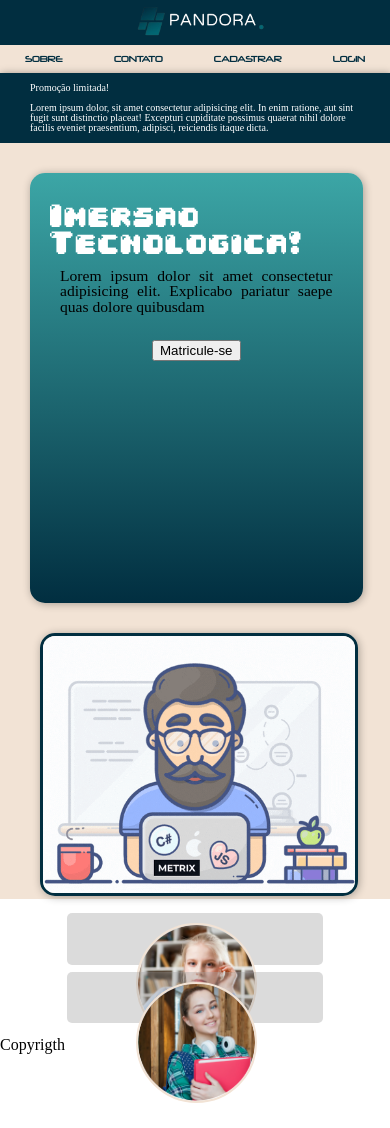
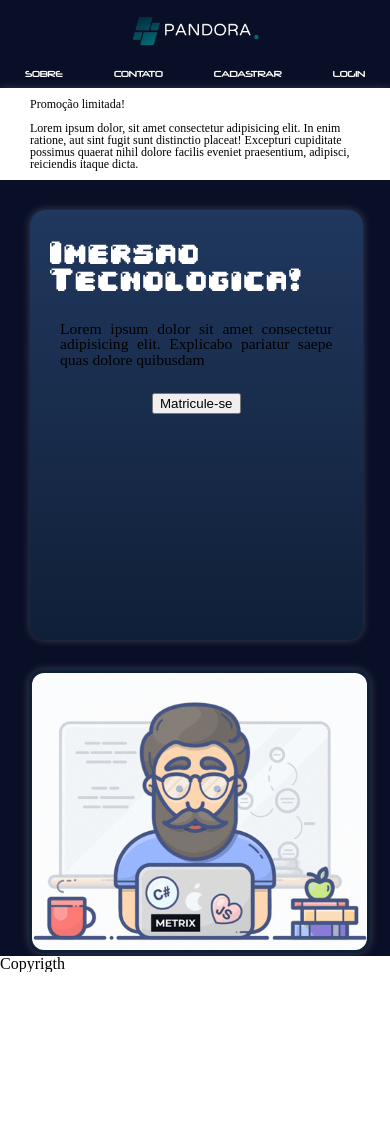
Before and after one commit to CairoHS/Pandora, a plain HTML site: page front_end/index.html in a window 390 px wide. After the commit the page ends 972 px from the top, so only its background shows below. Drawn offline with Linux system fonts and the light colour scheme.

Commit message:
Versão 0.9

```diff
--- a/front_end/index.css
+++ b/front_end/index.css
@@ -11,44 +11,39 @@
 }
 
 :root{
-    --azul1: #012E40;
-    --azul2: #024959;
-    --azul3: #026773;
-    --azul4: #3CA6A6;
-    --beje:  #F2E3D5;
-    --cinzaescuro: #888888;
-    --cinzaclaro: #a3a3a363;
-    --branco: #ffffff;
-    --preto: #000000;
+    --fundo: #090F26;
+    --fundo2: #ffffff;
+    --fonte: #ffffff;
+    --fonte2: #000000;
+    --tom1: #101F38;
+    --tom2: #20385E;
+    --sombra: #00000036;
+    --sombra2: #ffffff36;
+    --fundoinput: #a3a3a315;
+    --bordas: #101f3857;
 }
 
 
 #cabecalho{
     display: flex;
     justify-content: space-between;
-    background-color: var(--beje);
+    background-color: var(--fundo);
     width: 100%; height: 100%;
-    margin: 0; padding: 10px 0px 10px 0px;
+    margin: 0; padding: 10px 0px;
 }
 
 #logo{
     display: flex;
+    margin-left: 30px;
 }
 
 #cont_img_logo{
-    width: 150px; height: 50px;
+    margin-top: 5px;
+    width: 150px; height: min-content;;
 }
 
 #imagemlogo{
-    padding: 5px;
-    background-image: linear-gradient(to right, var(--azul4), var(--azul1));
     width: 100%;
-}
-
-#bordatriangulologo{
-    margin-left: 10px;
-    border-top: 47px solid var(--azul1);
-    border-right: 30px solid transparent;
 }
 
 #caixa_busca{
@@ -61,30 +56,32 @@
 }
 
 
-
 #caixa_logo_pesquisa{
-    width: 20px; height: 20px;
-    margin: auto; padding: 3px;
-    margin: 2px;
-    border: 1px solid var(--cinzat);
+    width: 20px; height: 30px;
+    margin: auto; padding: 1px 5px;
+    border: 1px solid var(--tom2);
+    border-right: 0px;
     border-radius: 30px 0px 0px 30px;
-    background-color: var(--cinzat);
+    background-color: var(--fundoinput);
 }
 
 #logo_pesquisa{
     width: 100%;
+    margin-top: 5px;
+    filter: invert();
 }
 
 #busca{
     width: 100%; height: 30px;
-    background-color: var(--cinzat);
+    background-color: var(--fundoinput);
+    border: 1px solid var(--tom2);
+    border-left: 0px;
     border-radius: 0px 40px 40px 0px;
-    border: 1px solid var(--cinzat);
-    color: var(--preto);
+    color: var(--fonte);
 }
 
 #bar{
-    margin: auto 10px;
+    margin: auto 15px;
 }
 
 #bar > a{
@@ -94,67 +91,68 @@
     font-weight: bold;
     font-size: 1vw;
     font-family: 'neuropol';
-    color: var(--azul1);
+    color: var(--fonte);
 }
 
-/*Corpo*/
+/* Promoção */
 
-#sessao_promocao{ /* Promoção */
-    background-color: #012E40;
-    color: var(--branco);
+#sessao_promocao{
+    background-color: var(--fundo2);
+    color: var(--fonte2);
     max-width: 100%;
-    box-shadow: 1px 1px 8px rgba(0, 0, 0, 0.404);
+    box-shadow: 1px 1px 8px var(--sombra2);
 }
 
 #promocao{
     margin: 0px 20px; padding: 10px;
-    font-size: 1.2vw;
+    font-size: 15px;
 }
 
 #cronometro{
     width: min-content;
 }
+/*Corpo*/
 /* Apresentacao */
 #apresentacao{
     display: flex;
     width: 100%;
     text-align: center;
-    background-color: var(--beje);
+    background-color: var(--fundo);
     display: flex;
     justify-content: space-between;
 }
 
 #banner{
-    margin: auto;
-    width: 40vw;
+    margin: 30px auto ;
+    width: 39vw;
 }
 
 #banner > img{
     width: 100%; height: auto;
     border-radius: 15px;
-    border: 3px solid var(--azul1);
-    box-shadow: 1px 1px 8px rgba(0, 0, 0, 0.308);
+    border: 3px solid var(--tom1);
+    box-shadow: 0px 0px 10px var(--sombra2);
 }
 
 #texto{
     display: block;
     padding: 20px; margin: 30px;
-    width: 40vw; height: 30vw;
+    width: 40vw; height: 29vw;
     text-align: center;
-    background-image: linear-gradient(to bottom, var(--azul4), var(--azul1));
+    background-image: linear-gradient(to bottom, var(--tom2), var(--tom1));
     border-radius: 15px;
-    box-shadow: 1px 1px 8px rgba(0, 0, 0, 0.308);
+    box-shadow: 0px 0px 8px rgba(255, 255, 255, 0.219);
 }
 
 #texto > h1{
     padding: 10px 0px 0px 0px;
     font-family: "04b", Arial, Helvetica, sans-serif;
-    font-size: 2vw;
-    color: var(--branco);
+    font-size: 35px;
+    color: var(--fonte);
 }
 
 #texto > p{
-    font-size: 1.5vw;
+    font-size: 30px;
     text-align: justify;
     padding: 10px;
 }
@@ -163,88 +161,32 @@
     margin: 0;
 }
 
-#caixa_alunos{
-    display: grid;
-    margin-bottom: 10px;
-    width: 100%;
-    justify-content: space-evenly;
-}
-
-.aluno{
-    display: flex;
-    background-color: var(--cinzaclaro);
-    padding: 10px; margin: 0.5vw;
-    max-height: 5vw;
-    border-radius: 5px;
-    color: var(--branco);
-    }
-
-.imagem_aluno{
-    width: 7vw;
-    margin: auto;
-}
-
-.imagem_aluno > img{
-    width: 100%;
-    border: 2px solid var(--beje);
-    border-radius: 50%;
-}
-
-#texto_aluno {
-    text-align: left;
-}
-
-#texto_aluno > h1{
-    display: inline;
-    width: min-content;
-    font-size: 1vw;
-    font-weight: bold;
-    font-family: Arial, Helvetica, sans-serif;
-    margin-left: 10px;
-}
-
-#texto_aluno > p{
-    text-align: justify;
-    font-size: 0.9vw;
-    font-style: italic;
-    font-family: Arial, Helvetica, sans-serif;
-    margin: 2px 0px 0px 15px;
-}
-
-#comentarios{
-    margin: 1vw auto 0px auto;
-    width: 150px;
-}
-
 /* Informativos */
 
 #apresentacao_plataformas{
     padding: 10px 0px;
-    background-color: var(--branco);
+    background-color: var(--fonte);
     width: 100%;
 }
 
 #informacoes{
     display: flex;
     justify-content: space-between;
-    padding: 15px;
+    margin: 0px 1vw; padding: 15px;
 }
 
 .multiplataformas{
     display: flex;
-    border: 1px solid var(--cinzaclaro);
+    border: 1px solid var(--bordas);
     border-radius: 10px;
-    max-width: 500px;
-    min-width: 100px;
-    margin: 0px 1vw; padding: 5px;
-
+    min-width: 30vw;
+    padding: 5px;
 }
 
 .imagem_inf{
-    padding: 5px;
-    margin: auto;
+    padding: 5px; margin: auto 0px;
     width: 25px;
-    opacity: 30%;
+    opacity: 60%;
 }
 
 .imagem_inf > img{
@@ -254,13 +196,10 @@
 .legenda{
     margin: auto 0px; padding: 15px;
     font-family: Arial, Helvetica, sans-serif;
-    font-size: 1vw;
-    color: var(--azul1);
+    font-size: 15px;
+    font-weight: bold;
+    color: var(--tom2);
 }
-
-
-
-
 
 
 
@@ -271,62 +210,33 @@
 
     /*Cabecalho*/
 
-
     #cont_img_logo{/* Caixa para img da logo */
-        width: 100px; height: 35px;/*Comprimento e altura*/
+        width: 130px; /*Comprimento*/
+        transition: 0.5s;
     }
 
-    #bordatriangulologo{/*Final da logo triangular*/
-        border-top: 35px solid var(--azul1); /*Borda superior*/
-        border-right: 30px solid transparent; /*Borda lateral direita*/
-        margin-left: 10px; /*Margem lateral esquerdo*/
+    #caixa_logo_pesquisa{
+        height: 25px;
     }
 
-    #imagemlogo{/* Imagem da logo*/
-        padding: 5px;/*Espaçamento interno*/
-        background-image: linear-gradient(to right, var(--azul4), var(--azul1));/*Cor de fundo*/
-        width: 100%;/*Comprimento*/
-    }
-
-    #caixa_busca{ /*Caixa de pesquisa de cursos*/
-        margin: auto;/* Margem total */
-        width: 18%; height: 30px; /*Comprimento e altura*/
-        text-align: center; /*Alinhamento de texto*/
-    }
-
-    #bar > a{
-        text-decoration: none;
-        text-transform: uppercase;
-        margin: 0px 15px;
-        font-weight: bold;
-        font-size: 1vw;
-        font-family: 'neuropol';
-        color: var(--azul1);
+    #busca{
+        height: 25px;
+        font-size: 11px;
     }
 
     /*CORPO*/
 
-   .aluno{
-        max-height: 4vw;
-   }
-
-   #comentarios{
-        margin: 0.5vw auto;
-   }
+    #texto > h1{
+        font-size: 30px;
+    }
+    #texto > p{
+        font-size: 20px;
+    }
 
     /*Informativos*/
-    .multiplataformas{
-        display: flex;
-        border: 1px solid var(--cinzaclaro);
-        border-radius: 10px;
-        max-width: 200px;
-        min-width: 150px;
-        margin: 0px 10px;
-    }
 
     .imagem_inf{
         padding: 5px;
-        margin: auto;
         width: 25px;
         opacity: 30%;
     }
@@ -336,11 +246,7 @@
     }
 
     .legenda{
-        margin: auto 0px; padding: 15px;
-        font-family: Arial, Helvetica, sans-serif;
-        font-size: 1vw;
-        font-weight: bold;
-        color: var(--azul1);
+
     }
 
 }
@@ -349,35 +255,40 @@
 /* Tela com até 768px Tablet*/
 @media (max-width: 768px){
 
+
+    /*Promoçao*/
+    #promocao{
+        font-size: 12px;
+    }
+
+    /*Corpo*/
+
+    #texto > h1{
+        font-size: 20px;
+    }
+
+    #texto > p{
+        font-size: 15px;
+    }
+
    /*Informativos*/
    #informacoes{
         display: grid;
-        column-gap: 50px;
-        grid-template-columns: auto auto auto;
-   }
-
-   #comentarios{
-        display: none;
+        grid-template-columns: auto auto;
+        row-gap: 10px;
+        justify-content: space-around;
+        margin: 0px auto;
    }
 
    .imagem_inf{
         padding: 5px;
-        margin: auto;
         width: 25px;
         opacity: 30%;
     }
 
-    #informacoes{
-        display: grid;
-        padding: 15px;
-    }
 
     .multiplataformas{
-        display: flex;
-        border: 1px solid var(--cinzaclaro);
-        border-radius: 10px;
-        max-width: 200px;
-        min-width: 150px;
+        min-width: 30vw;
     }
 }
 
@@ -392,7 +303,7 @@
     }
 
     #logo{ /*Conteiner para logo*/
-        margin: 0; padding: 0;
+        margin: 10px 0px; padding: 0;
         width: 100vw;
         justify-content: center;
         background-color: var(--azul1);
@@ -409,11 +320,6 @@
         border: none;
         width: 100%;
         background-image: none;
-    }
-
-    #bordatriangulologo{ /*Ponta do conteincer para imagem da logo*/
-        display: none;
-
     }
 
     #caixa_busca{ /*Caixa de pesquisa*/
@@ -437,14 +343,10 @@
 
     /*Corpo*/
 
-    #sessao_promocao{ /* Promoção */
-        background-color: #012E40;
-        color: var(--branco);
-        box-shadow: 1px 1px 8px rgba(0, 0, 0, 0.404);
-    }
+    /* Promoção */
 
     #promocao{
-        font-size: 10px;
+        font-size: 12px;
     }
 
     /* Apresentacao */
@@ -456,7 +358,7 @@
 
     #banner{
         margin: auto;
-        width: 80vw;
+        width: 86vw;
     }
 
     #texto{
@@ -487,57 +389,6 @@
         display: none;
     }
 
-
-
-    #caixa_alunos{
-        display: grid;
-        margin: 10px 0px;
-        width: 100%;
-    }
-
-    .aluno{
-        display: grid;
-        margin: 1vw;
-        max-height: 8vw;
-    }
-
-    .imagem_aluno{
-        width: 30vw;
-        margin: auto;
-    }
-
-    .imagem_aluno > img{
-        width: 100%;
-        border: 2px solid var(--beje);
-        border-radius: 50%;
-    }
-
-    #texto_aluno {
-        text-align: left;
-    }
-
-    #texto_aluno > h1{
-        display: inline;
-        width: min-content;
-        font-size: 1vw;
-        font-weight: bold;
-        font-family: Arial, Helvetica, sans-serif;
-        margin-left: 10px;
-    }
-
-    #texto_aluno > p{
-        text-align: justify;
-        font-size: 0.9vw;
-        font-style: italic;
-        font-family: Arial, Helvetica, sans-serif;
-        margin: 2px 0px 0px 15px;
-    }
-
-    #comentarios{
-        margin: 1vw auto 0px auto;
-        width: 150px;
-    }
-
 }
 
 /* Tela com até 375px Celular*/
--- a/front_end/index.html
+++ b/front_end/index.html
@@ -18,8 +18,6 @@
             <div id="cont_img_logo"> <!-- Caixa para img da logo -->
                 <img id="imagemlogo" src="img/logoheader.png" alt="Logo Pandora"> <!-- Img da Logo -->
             </div> <!-- Fim da caixa para img da logo-->
-            <div id="bordatriangulologo"> <!-- Borda para estilização da caixa logo-->
-            </div><!-- Fim da Borda para estilização da caixa logo-->
         </div><!-- Fim do conteiner da logo-->
 
         <!-- Área da caixa de pesquisa -->
@@ -54,12 +52,10 @@
         <article id="apresentacao">
             <section id="texto">
                 <h1>Imersao Tecnologica!</h1>
+                <br>
                 <p>Lorem ipsum dolor sit amet consectetur adipisicing elit. Explicabo pariatur saepe quas dolore quibusdam</p>
-
-                    <br>
-                    <button id="matricular"> Matricule-se</button>
-                    <button id="comentarios"><span>Mais comentários</span></button>
-                </div>
+                <br>
+                <button id="matricular"><span>Matricule-se</span></button>
             </section>
             <div id="banner">
                 <img src="img/devesenvolvedor.gif" alt="Animação de um devesenvolvedor.">
@@ -68,7 +64,7 @@
 
         <!-- Multiplataformas -->
         <article id="apresentacao_plataformas">
-            <section id="informacoes">
+            <div id="informacoes">
                 <div class="multiplataformas">
                     <div class="imagem_inf"><img src="img/icon_cell.png" alt="Celular"></div>
                     <span class="legenda">Versão Mobile disponível!</span>
@@ -83,28 +79,7 @@
                     <div class="imagem_inf"><img src="img/icon_cell.png" alt="Celular"></div>
                     <span class="legenda">Multiplataformas</span>
                 </div>
-            </section>
-        </article>
-        <article>
-            <div id="caixa_alunos">
-                <div class="aluno">
-                    <div class="imagem_aluno">
-                        <img src="img/aluno1_250px.png" alt="Aluno fictício 1">
-                    </div>
-                    <div id="texto_aluno">
-                        <h1>Nome do aluno, profissão</h1>
-                        <p>"Lorem ipsum dolor sit amet, consectetur adipisicing elit. Commodi distinctio voluptatibus illum veritatis ex facere consequuntur quidem debitis "</p>
-                    </div>
-                </div>
-                <div class="aluno">
-                    <div class="imagem_aluno">
-                        <img src="img/aluno2_250px.png" alt="Aluno fictício 2">
-                    </div>
-                    <div id="texto_aluno">
-                        <h1>Nome do aluno, profissão</h1>
-                        <p>"Lorem ipsum dolor sit amet, consectetur adipisicing elit. Commodi distinctio voluptatibus illum veritatis ex facere consequuntur quidem debitis "</p>
-                    </div>
-                </div>
+            </div>
         </article>
     </main>
     <footer>
```
